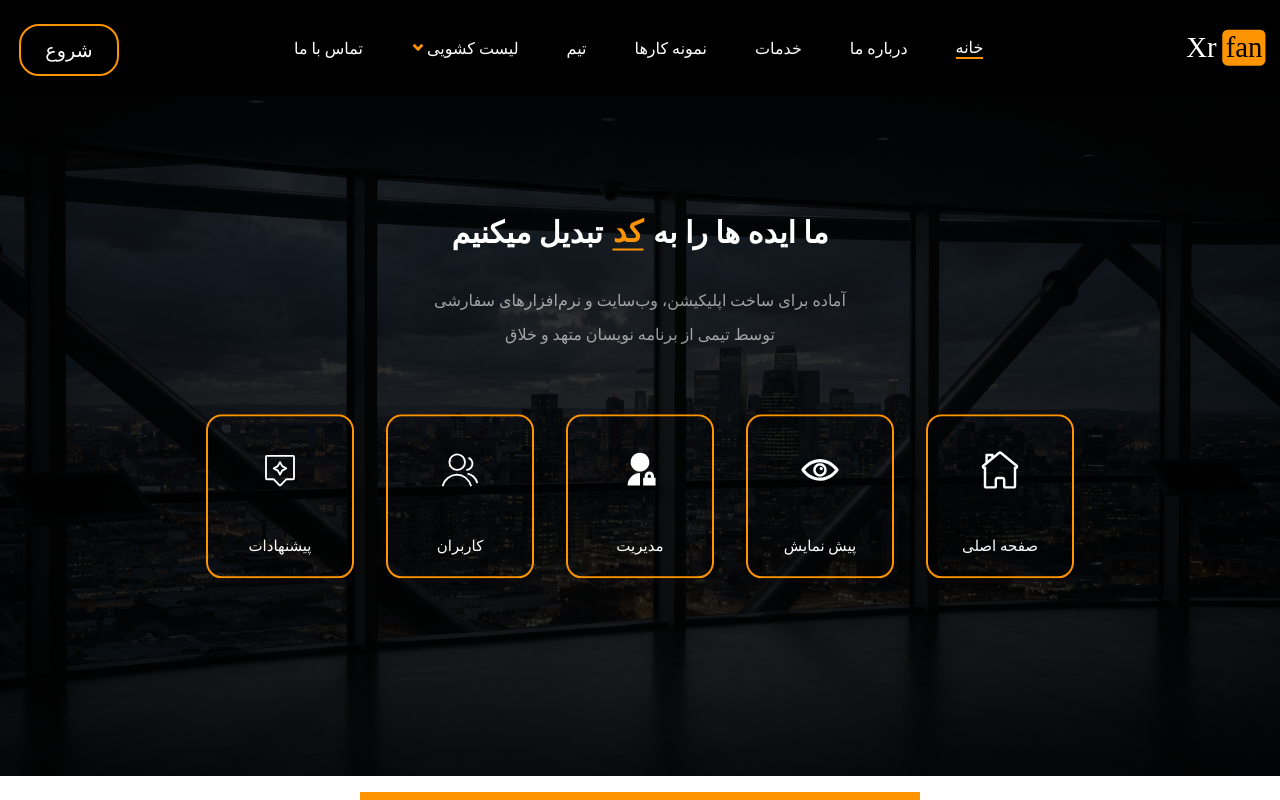
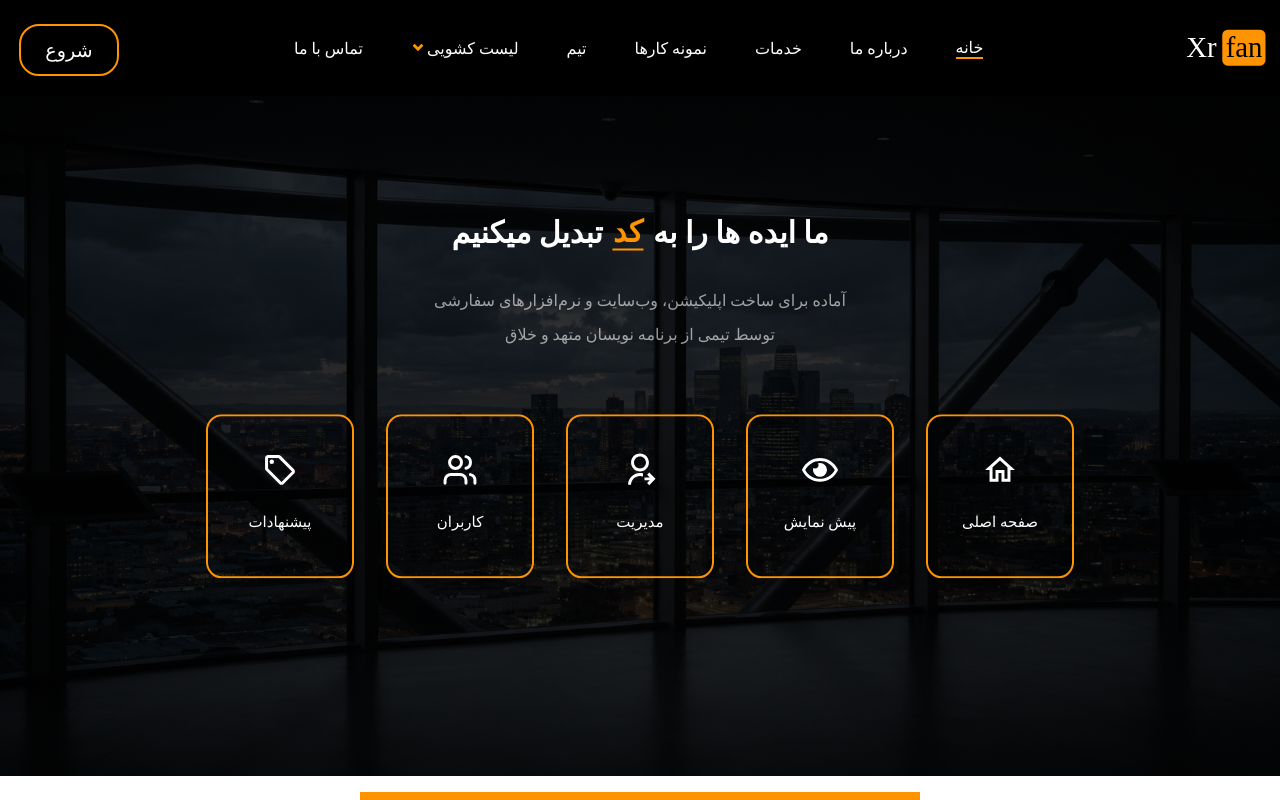
Before and after one commit to xrfanx/Xrfan-kasuka-site, a React (Vite) app: page / in a window 1280 px wide. Shown: the top 800 px of the page. Built offline with nearby package versions, Linux system fonts and the light colour scheme.

Commit message:
feat: update package.json and package-lock.json to include react-icons; enhance HeaderBoxsContainerSvg with icon imports and styles

```diff
--- a/package.json
+++ b/package.json
@@ -11,7 +11,8 @@
   },
   "dependencies": {
     "react": "^19.2.6",
-    "react-dom": "^19.2.6"
+    "react-dom": "^19.2.6",
+    "react-icons": "^5.6.0"
   },
   "devDependencies": {
     "@eslint/js": "^10.0.1",
--- a/src/Header/Header-section-boxs.css
+++ b/src/Header/Header-section-boxs.css
@@ -33,13 +33,14 @@
         transform: translateY(0);
     }
 }
-
 .boxsContainer:hover{
     scale: 1.2;
     font-size: 1.8rem;
     border-bottom: 4px solid #fe9402;
     transform: translateY(-12px);
 }
+
+
 
 .boxsContainerSvg{
     scale: 0.7;
--- /dev/null
+++ b/src/Header/HeaderBoxsContainerSvg.css
@@ -0,0 +1,9 @@
+*{
+    margin: 0;
+    padding: 0;
+}
+
+.svg{
+    scale: 3.2;
+    color: white;
+}
--- a/src/Header/HeaderBoxsContainerSvg.jsx
+++ b/src/Header/HeaderBoxsContainerSvg.jsx
@@ -1,9 +1,15 @@
 // import React from 'react'
+import "./HeaderBoxsContainerSvg.css"
+import { MdOutlineLocalOffer } from "react-icons/md";
+import { LuUsers } from "react-icons/lu";
+import { RiUserSharedLine } from "react-icons/ri";
+import { FaRegEye } from "react-icons/fa";
+import { MdOutlineHome } from "react-icons/md";
 
 export function HeaderBoxsContainerSvgsugestion() {
   return (
     <div>
-        <svg width="64px" height="64px" viewBox="-2.4 -2.4 28.80 28.80" fill="none" xmlns="http://www.w3.org/2000/svg" stroke="#ffffff" transform="rotate(0)"><g id="SVGRepo_bgCarrier" stroke-width="0"></g><g id="SVGRepo_tracerCarrier" stroke-linecap="round" stroke-linejoin="round" stroke="#CCCCCC" stroke-width="0.048"></g><g id="SVGRepo_iconCarrier"> <path d="M3 3.6C3 3.26863 3.26863 3 3.6 3H20.4C20.7314 3 21 3.26863 21 3.6V17.4C21 17.7314 20.7314 18 20.4 18H16.2592C16.0938 18 15.9357 18.0683 15.8223 18.1888L12.4369 21.7858C12.2 22.0375 11.8 22.0375 11.5631 21.7858L8.17768 18.1888C8.06429 18.0683 7.90619 18 7.74076 18H3.6C3.26863 18 3 17.7314 3 17.4V3.6Z" stroke="#fff" stroke-width="1.2"></path> <path d="M12 7L13.4254 9.57457L16 11L13.4254 12.4254L12 15L10.5746 12.4254L8 11L10.5746 9.57457L12 7Z" stroke="#fff" stroke-width="1.2" stroke-linecap="round" stroke-linejoin="round"></path> </g></svg>
+      <MdOutlineLocalOffer className="svg"/>
     </div>
   )
 }
@@ -12,7 +18,7 @@ export function HeaderBoxsContainerSvgsugestion() {
 export function HeaderBoxsContainerSvgUsers() {
   return (
     <div>
-        <svg width="64px" height="64px" viewBox="-2.4 -2.4 28.80 28.80" fill="none" xmlns="http://www.w3.org/2000/svg"><g id="SVGRepo_bgCarrier" stroke-width="0"></g><g id="SVGRepo_tracerCarrier" stroke-linecap="round" stroke-linejoin="round"></g><g id="SVGRepo_iconCarrier"> <path d="M10.1992 12C12.9606 12 15.1992 9.76142 15.1992 7C15.1992 4.23858 12.9606 2 10.1992 2C7.43779 2 5.19922 4.23858 5.19922 7C5.19922 9.76142 7.43779 12 10.1992 12Z" stroke="#fff" stroke-width="1.2" stroke-linecap="round" stroke-linejoin="round"></path> <path d="M1 22C1.57038 20.0332 2.74795 18.2971 4.36438 17.0399C5.98081 15.7827 7.95335 15.0687 10 15C14.12 15 17.63 17.91 19 22" stroke="#fff" stroke-width="1.2" stroke-linecap="round" stroke-linejoin="round"></path> <path d="M17.8205 4.44006C18.5822 4.83059 19.1986 5.45518 19.579 6.22205C19.9594 6.98891 20.0838 7.85753 19.9338 8.70032C19.7838 9.5431 19.3674 10.3155 18.7458 10.9041C18.1243 11.4926 17.3302 11.8662 16.4805 11.97" stroke="#fff" stroke-width="1.2" stroke-linecap="round" stroke-linejoin="round"></path> <path d="M17.3203 14.5701C18.6543 14.91 19.8779 15.5883 20.8729 16.5396C21.868 17.4908 22.6007 18.6827 23.0003 20" stroke="#fff" stroke-width="1.2" stroke-linecap="round" stroke-linejoin="round"></path> </g></svg>
+      <LuUsers className="svg"/>
     </div>
   )
 }
@@ -20,21 +26,21 @@ export function HeaderBoxsContainerSvgUsers() {
 export function HeaderBoxsContainerSvgManage() {
   return (
     <div>
-        <svg width="64px" height="64px" viewBox="-2.4 -2.4 28.80 28.80" xmlns="http://www.w3.org/2000/svg" fill="#ffffff" stroke="#ffffff" stroke-width="0.00024000000000000003"><g id="SVGRepo_bgCarrier" stroke-width="0"></g><g id="SVGRepo_tracerCarrier" stroke-linecap="round" stroke-linejoin="round"></g><g id="SVGRepo_iconCarrier"> <g> <path fill="none" d="M0 0h24v24H0z"></path> <path d="M12 14v8H4a8 8 0 0 1 8-8zm0-1c-3.315 0-6-2.685-6-6s2.685-6 6-6 6 2.685 6 6-2.685 6-6 6zm9 4h1v5h-8v-5h1v-1a3 3 0 0 1 6 0v1zm-2 0v-1a1 1 0 0 0-2 0v1h2z"></path> </g> </g></svg>
+      <RiUserSharedLine className="svg" />
     </div>
   )
 }
 export function HeaderBoxsContainerSvgPreview() {
   return (
     <div>
-        <svg fill="#ffffff" version="1.1" id="Layer_1" xmlns="http://www.w3.org/2000/svg" xmlns:xlink="http://www.w3.org/1999/xlink" width="64px" height="64px" viewBox="-9.2 -9.2 110.40 110.40" enable-background="new 0 0 92 92" xml:space="preserve" stroke="#ffffff" stroke-width="0.00092"><g id="SVGRepo_bgCarrier" stroke-width="0"></g><g id="SVGRepo_tracerCarrier" stroke-linecap="round" stroke-linejoin="round"></g><g id="SVGRepo_iconCarrier"> <path id="XMLID_1239_" d="M91.3,43.8C90.6,42.8,74.4,19,46,19C17.6,19,1.4,42.8,0.7,43.8c-0.9,1.3-0.9,3.1,0,4.5 C1.4,49.2,17.6,73,46,73c28.4,0,44.6-23.8,45.3-24.8C92.2,46.9,92.2,45.1,91.3,43.8z M46,65C26.7,65,13.5,51.4,9,46 c4.5-5.5,17.6-19,37-19c19.3,0,32.5,13.6,37,19C78.4,51.5,65.3,65,46,65z M48.3,29.6c-4.4-0.6-8.7,0.5-12.3,3.2c0,0,0,0,0,0 c-7.3,5.5-8.8,15.9-3.3,23.2c2.7,3.6,6.5,5.8,10.9,6.5c0.8,0.1,1.6,0.2,2.3,0.2c3.6,0,7-1.2,9.9-3.3c7.3-5.5,8.8-15.9,3.3-23.2 C56.6,32.5,52.7,30.2,48.3,29.6z M52.3,54.5c-2.2,1.7-5,2.4-7.8,2c-2.8-0.4-5.3-1.9-7-4.1C34.1,47.7,35,41,39.7,37.5 c2.2-1.7,5-2.4,7.8-2c2.8,0.4,5.3,1.9,7,4.1C57.9,44.3,57,51,52.3,54.5z M51.9,40c0.8,0.7,1.2,1.8,1.2,2.8c0,1-0.4,2.1-1.2,2.8 c-0.7,0.7-1.8,1.2-2.8,1.2c-1.1,0-2.1-0.4-2.8-1.2c-0.8-0.8-1.2-1.8-1.2-2.8c0-1.1,0.4-2.1,1.2-2.8c0.7-0.8,1.8-1.2,2.8-1.2 C50.2,38.9,51.2,39.3,51.9,40z"></path> </g></svg>
+      <FaRegEye className="svg"/>
     </div>
   )
 }
 export function HeaderBoxsContainerSvgHome() {
   return (
     <div>
-        <svg fill="#ffffff" height="64px" width="64px" version="1.1" id="Layer_1" xmlns="http://www.w3.org/2000/svg" xmlns:xlink="http://www.w3.org/1999/xlink" viewBox="-46.05 -46.05 552.55 552.55" xml:space="preserve"><g id="SVGRepo_bgCarrier" stroke-width="0"></g><g id="SVGRepo_tracerCarrier" stroke-linecap="round" stroke-linejoin="round"></g><g id="SVGRepo_iconCarrier"> <g> <g> <path d="M444.396,167.33L249.284,6.831C243.747,2.277,236.986,0,230.225,0s-13.522,2.277-19.058,6.831L151.76,55.699V46.34 c0-8.284-6.716-15-15-15H64.81c-8.284,0-15,6.716-15,15v93.223L16.055,167.33c-9.781,8.046-13.456,21.369-9.182,33.291 c3.711,10.354,12.723,17.715,23.325,19.473V430.45c0,16.569,13.432,30,30,30h103.443c16.568,0,30-13.431,30-30v-76.474 c0-5.316,2.297-8.485,3.368-9.296h66.432c1.071,0.811,3.368,3.98,3.368,9.296v76.474c0,16.569,13.431,30,30,30h103.443 c16.569,0,30-13.431,30-30V220.095c10.603-1.757,19.614-9.119,23.325-19.473C457.852,188.699,454.177,175.377,444.396,167.33z M79.81,61.341h41.95v19.037l-41.95,34.508V61.341z M400.253,190.499v239.952H296.809v-76.474 c0-21.703-14.693-39.296-32.818-39.296H196.46c-18.125,0-32.818,17.594-32.818,39.296v76.474H60.198V190.499H35.113L230.225,30 l195.112,160.499H400.253z"></path> </g> </g> </g></svg>
+      <MdOutlineHome className="svg" />
     </div>
   )
 }
```
Also changed, not shown: 1 other file (tests, documents, lock files or other folders).
